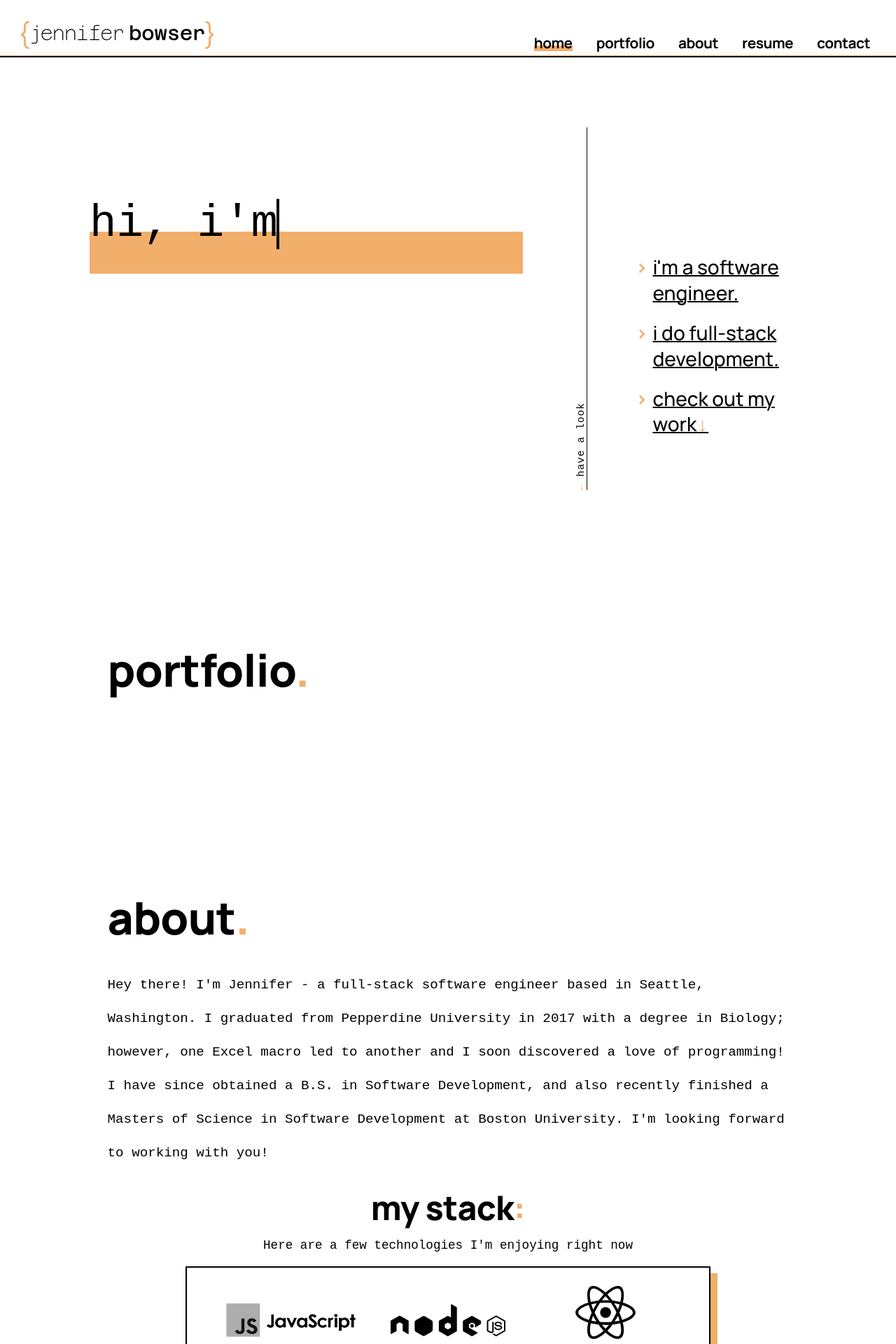
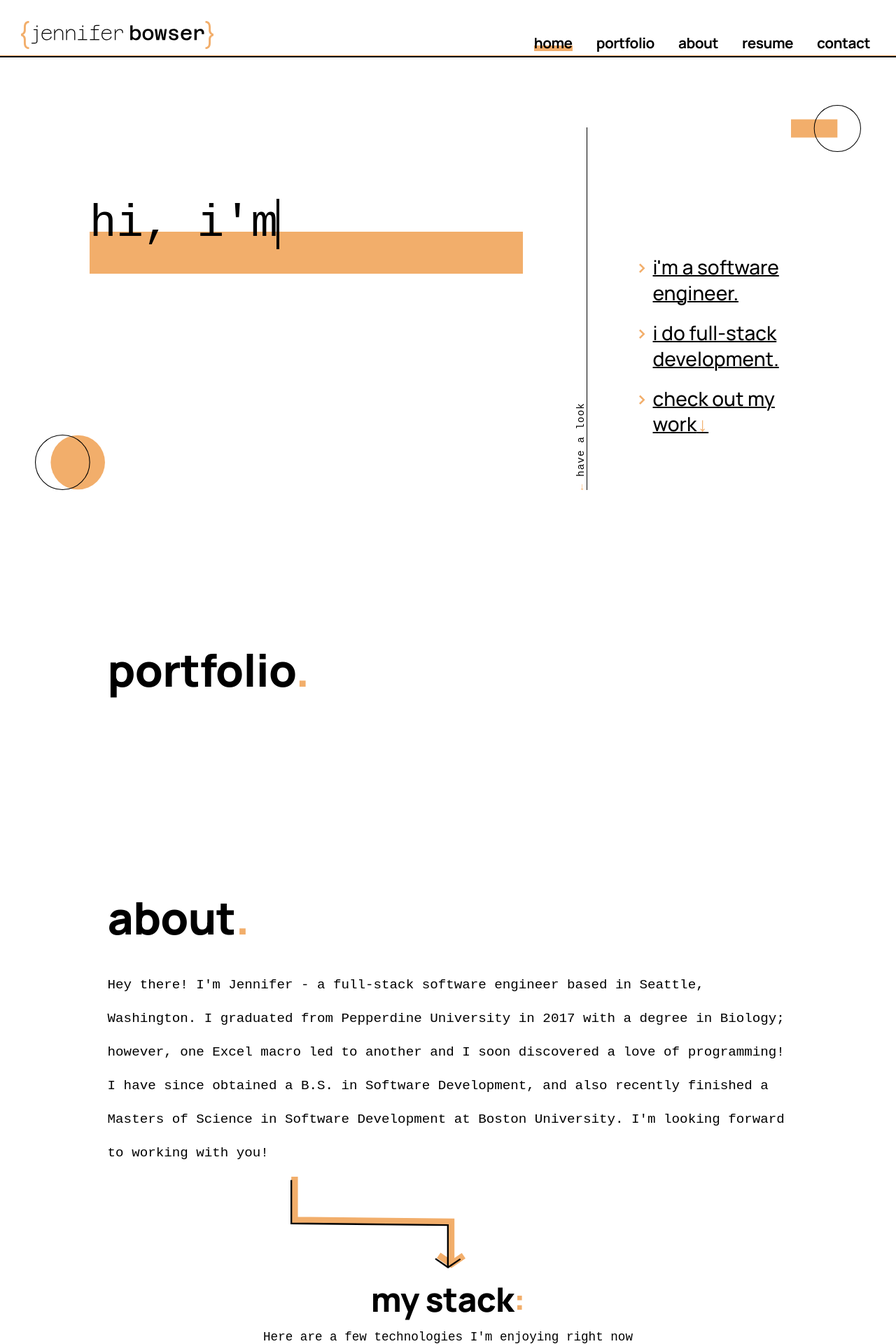
Before and after one commit to jennifer-bowser/jb-dev, a React (Vite) app: page / in a window 1280 px wide. Shown: the top 1920 px of the page at 70% size. Built offline with nearby package versions, Linux system fonts and the light colour scheme; a web font is replaced by a local one.

Commit message:
puts most florishes on page

```diff
--- a/src/About.css
+++ b/src/About.css
@@ -1,5 +1,4 @@
 .About p {
-    margin: 0;
     font-family: var(--mono-font);
     font-weight: 200;
 }
@@ -7,10 +6,11 @@
 .About-Intro {
     font-size: 1.2em;
     line-height: 2.5em;
+    margin: 0 0 10px 0;
 }
 
 .About h2 {
-    margin: 30px 0 0 0;
+    margin: 20px 0 0 0;
 }
 
 .About-Stack {
@@ -33,47 +33,9 @@
 
 }
 
-/* .About-Stack-Img{
-    margin: 20px;
-    flex-grow: 0;
-} */
-
-/* #JavaScript{
-    width: 15em;
+#About-JointedDownArrow{
+    width: 250px;
+    margin: 0 auto;
+    position: relative;
+    right: 100px;
 }
-
-#Node{
-    width: 10em;
-}
-
-#Java{
-    width: 4.5em;
-}
-
-#React{
-    width: 5em;
-}
-
-#Python{
-    width: 12em;
-}
-#PHP{
-    width: 8em;
-}
-
-#SQL{
-    width: 8em;
-}
-
-#MongoDB{
-    width: 12em;
-}
-
-#Express{
-    width: 8em;
-}
-
-#CSS,
-#HTML{
-    width: 3em;
-} */
--- a/src/About.jsx
+++ b/src/About.jsx
@@ -1,5 +1,6 @@
 import images from "./TechImages";
 import ImageTile from "./ImageTile";
+import jointedDownArrow from "./assets/flourishes/jointed-down-arrow.svg";
 import "./About.css";
 
 export default function About() {
@@ -13,6 +14,7 @@ export default function About() {
                 obtained a B.S. in Software Development, and also recently finished a Masters of Science
                 in Software Development at Boston University. I&apos;m  looking forward to working with you!
             </p>
+            <img src={jointedDownArrow} id="About-JointedDownArrow"></img>
             <section className="About-Stack">
                 <h2>my stack<span className="Accent-Text">:</span></h2>
                 <p>Here are a few technologies I&apos;m enjoying right now</p>
--- a/src/Resume.css
+++ b/src/Resume.css
@@ -4,6 +4,11 @@
 
 .Resume h1 {
     align-self: flex-start;
+}
+
+#Resume-SidewaysArrow{
+    width: 300px;
+    margin: -20px auto 0 110px;
 }
 
 .Resume-PDF-Link {
--- a/src/Resume.jsx
+++ b/src/Resume.jsx
@@ -1,4 +1,5 @@
 import BulletList from "./BulletList";
+import sidwaysArrow from "./assets/flourishes/sideways-arrow.svg";
 import "./Resume.css";
 
 export default function Resume() {
@@ -23,6 +24,7 @@ export default function Resume() {
 
     return (
         <>
+            <img src={sidwaysArrow} id="Resume-SidewaysArrow"></img>
             <a className="Resume-PDF-Link Subtitle" href="src\assets\Jennifer-Bowser-Resume.pdf" target="_blank">view as pdf<img src="src\assets\open-new-tab-icon.svg" width="12px" /></a>
             <div className="Dropshadow-Box" >
                 <section>
--- a/src/Splashbox.css
+++ b/src/Splashbox.css
@@ -17,3 +17,17 @@
     height: 100%;
     max-height: 600px;
 }
+
+#Splashbox-RectangleCircleOutline{
+    width: 100px;
+    position: absolute;
+    top: 150px;
+    right: 50px;
+}
+
+#Splashbox-CircleOutlineSolid{
+    width: 100px;
+    position: absolute;
+    bottom: 100px;
+    left: 50px;
+}
--- a/src/Splashbox.jsx
+++ b/src/Splashbox.jsx
@@ -1,16 +1,20 @@
 import Separator from "./Separator";
 import TypingLetters from "./TypingLetters";
 import SplashboxBulletList from "./SplashBoxBulletList";
+import rectangleCircleOutline from "./assets/flourishes/rectangle-circle-outline.svg";
+import circleOutlineSolid from "./assets/flourishes/circle-outline-solid.svg";
 import "./Splashbox.css";
 
 export default function Splashbox(){
     return (
         <section className="Splashbox" id="home">
+            <img id="Splashbox-RectangleCircleOutline" src={rectangleCircleOutline}/>
             <div className="Splashbox-Content-Wrapper">
                 <TypingLetters text={"hi, i'm jennifer"}/>
                 <Separator />
                 <SplashboxBulletList />
             </div>
+            <img id="Splashbox-CircleOutlineSolid" src={circleOutlineSolid}/>
         </section>
     )
 }
```
